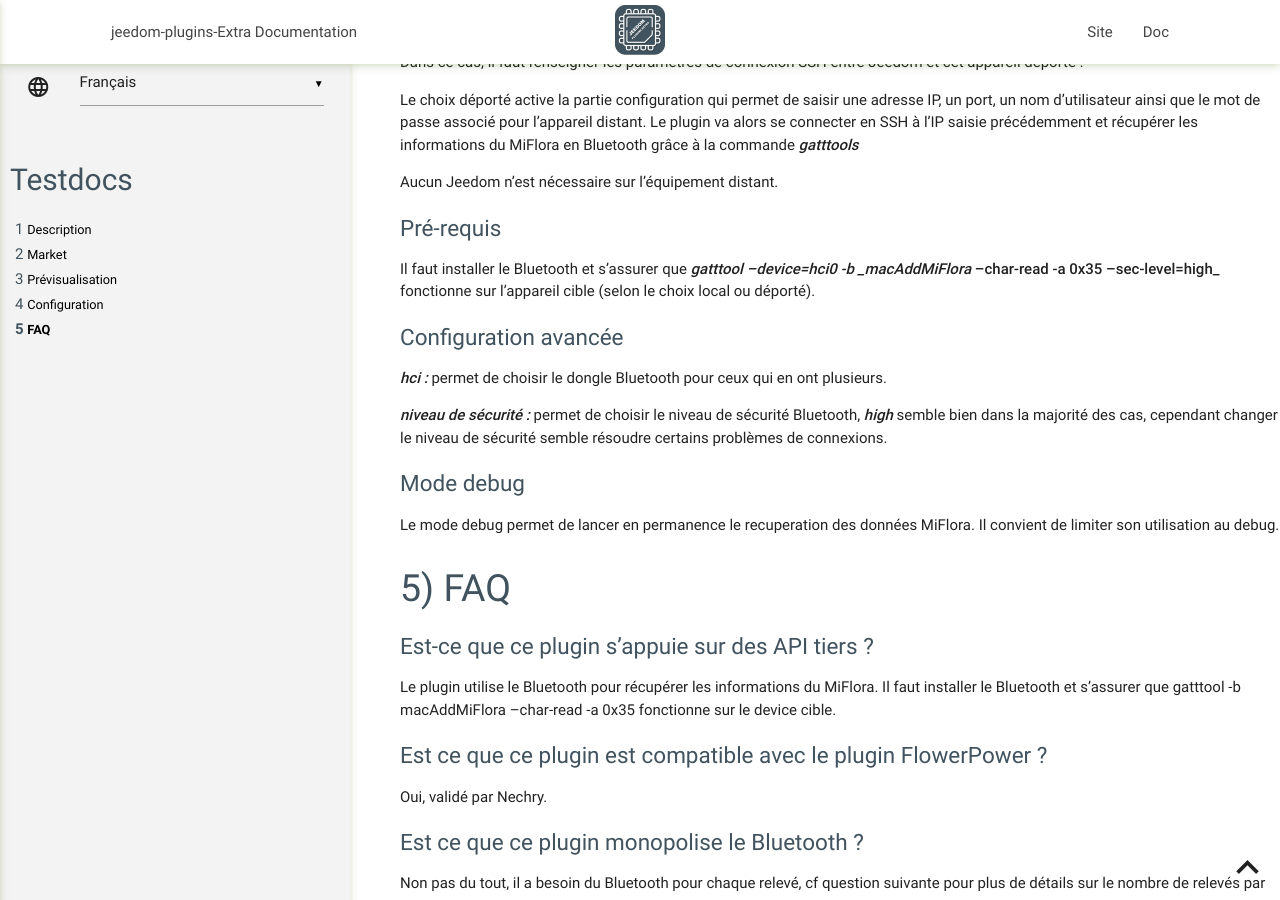
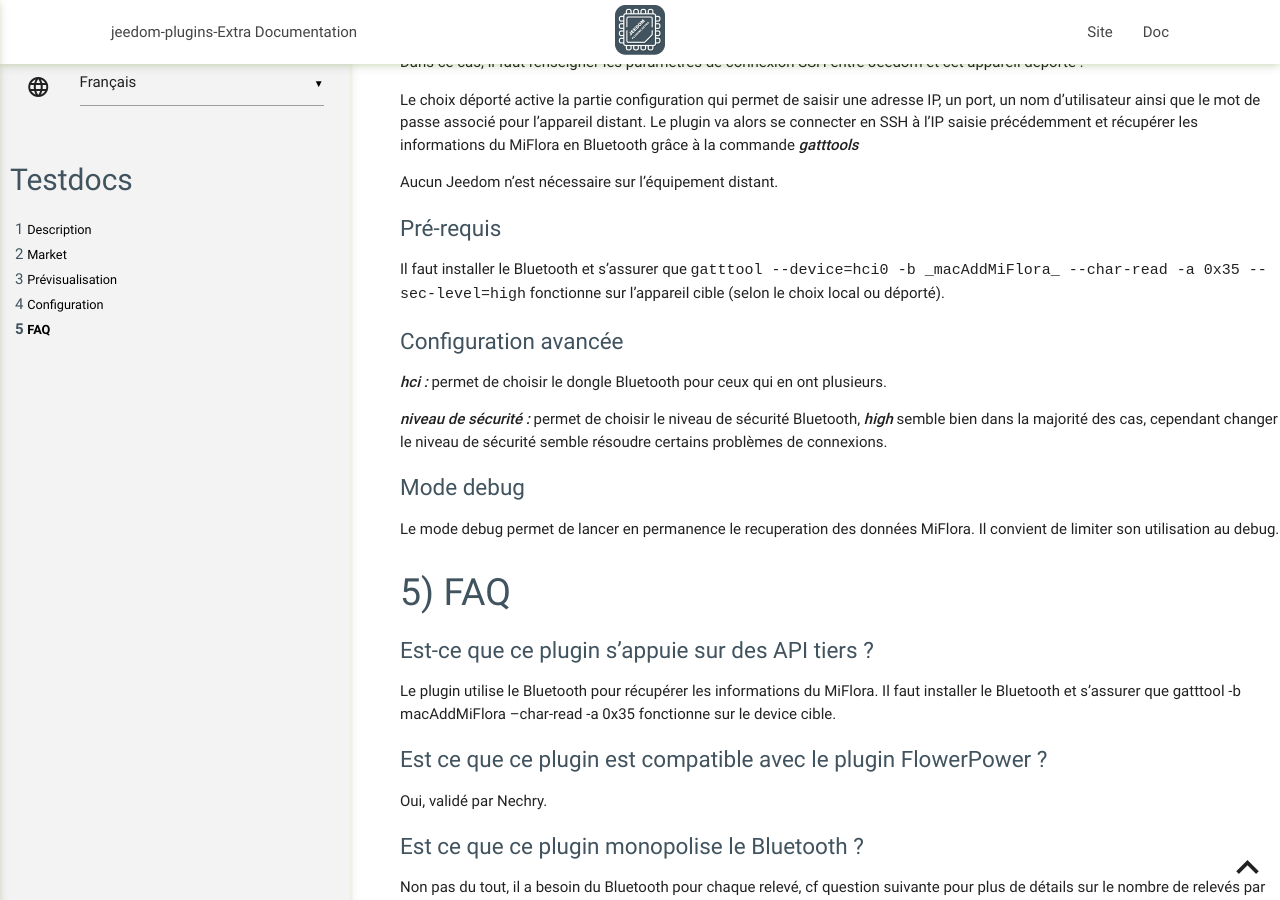
Before and after one commit to rjullien/testDocs, a Jekyll site: the page built from docs/fr_FR/index.md, in a window 1280 px wide and 900 px high, scrolled down 1310 px. Built offline with Jekyll 4.4.1, drawn with Linux system fonts in a browser that asks for light colours; our own code applies the rules of GitHub Pages for plain Markdown files.

Commit message:
fix _ issue

```diff
--- a/docs/fr_FR/index.md
+++ b/docs/fr_FR/index.md
@@ -54,7 +54,7 @@ Aucun Jeedom n'est nécessaire sur l'équipement distant.
 
 ### Pré-requis
 
-Il faut installer le Bluetooth et s'assurer que **_gatttool --device=hci0 -b _macAddMiFlora_ --char-read -a 0x35 --sec-level=high_** fonctionne sur l'appareil cible (selon le choix local ou déporté).
+Il faut installer le Bluetooth et s'assurer que `gatttool --device=hci0 -b _macAddMiFlora_ --char-read -a 0x35 --sec-level=high` fonctionne sur l'appareil cible (selon le choix local ou déporté).
 
 ### Configuration avancée
 
```
